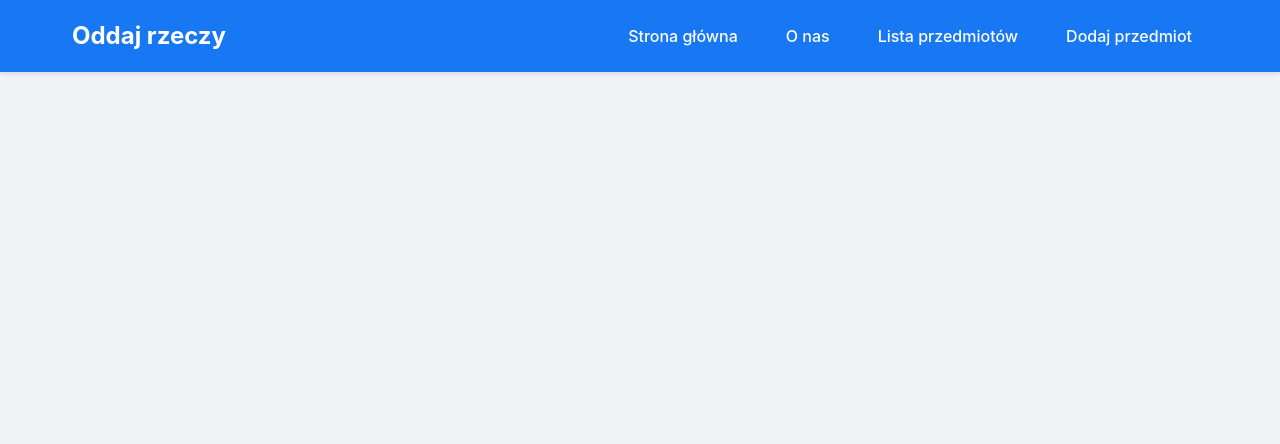
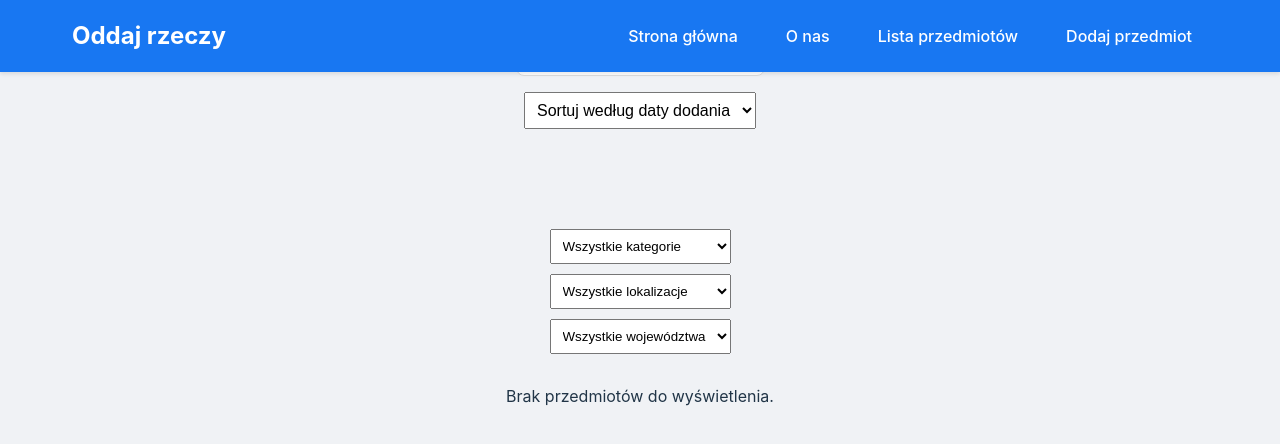
Before and after one commit to Jakubek93/oddajrzeczy, a React (Vite) app: page /items in a window 1280 px wide. Shown: the top 444 px of the page. Built offline with nearby package versions, Linux system fonts and the light colour scheme.

Commit message:
iteam list , sort iteam, searchbar

```diff
--- a/src/App.jsx
+++ b/src/App.jsx
@@ -4,6 +4,10 @@ import { BrowserRouter as Router, Routes, Route, useNavigate } from 'react-route
 import GlobalStyle from './GlobalStyle';
 import NavigationBar from './components/NavigationBar';
 import AddItemModal from './components/AddItemModal';
+import ItemList from './components/ItemList';
+import SearchBar from './components/SearchBar';
+import Filters from './components/Filters';
+import SortOptions from './components/SortOptions';
 
 const AppContainer = styled.div`
     display: flex;
@@ -27,14 +31,22 @@ const ContentContainer = styled.div`
 
 const App = () => {
     const [isAddModalOpen, setIsAddModalOpen] = useState(false);
+
     const [items, setItems] = useState([]);
+
     const categories = ['Odzież i Akcesoria', 'Meble i Wyposażenie Wnętrz', 'Elektronika'];
     const locations = ['Warszawa', 'Kraków', 'Łódź'];
     const voivodeships = ['Mazowieckie', 'Małopolskie', 'Łódzkie'];
 
+    const [searchQuery, setSearchQuery] = useState('');
+    const [filters, setFilters] = useState({ category: '', location: '' });
+    const [sortOption, setSortOption] = useState('dateAdded');
+
+
     const handleOpenAddItemModal = () => {
         setIsAddModalOpen(true);
     };
+
 
     const handleAddItem = (newItem) => {
         const newItemWithId = {
@@ -43,11 +55,28 @@ const App = () => {
             dateAdded: new Date().toISOString(),
             popularity: 0,
             imageUrl: newItem.image ? URL.createObjectURL(newItem.image) : null,
-            comments: []
         };
         setItems(prevItems => [...prevItems, newItemWithId]);
         setIsAddModalOpen(false);
     };
+
+
+    const handleSearch = (query) => setSearchQuery(query);
+    const handleFilterChange = (newFilters) => setFilters(newFilters);
+    const handleSortChange = (option) => setSortOption(option);
+
+
+    const filteredItems = items
+        .filter(item =>
+            item.name.toLowerCase().includes(searchQuery.toLowerCase()) &&
+            (filters.category ? item.category === filters.category : true) &&
+            (filters.location ? item.location === filters.location : true)
+        )
+        .sort((a, b) => {
+            if (sortOption === 'dateAdded') return new Date(b.dateAdded) - new Date(a.dateAdded);
+            if (sortOption === 'popularity') return b.popularity - a.popularity;
+            return 0;
+        });
 
     const AppContent = () => {
         const navigate = useNavigate();
@@ -58,7 +87,15 @@ const App = () => {
                     <Routes>
                         <Route path="/" element={<div>Strona główna</div>} />
                         <Route path="/about" element={<div>O nas</div>} />
-                        <Route path="/items" element={<div>Lista przedmiotów</div>} />
+                        <Route path="/items" element={
+                            <>
+                                {}
+                                <SearchBar onSearch={handleSearch} />
+                                <SortOptions onSortChange={handleSortChange} />
+                                <Filters onFilterChange={handleFilterChange} />
+                                <ItemList items={filteredItems} /> {}
+                            </>
+                        } />
                     </Routes>
                 </ContentContainer>
                 {isAddModalOpen && (
--- /dev/null
+++ b/src/components/Filters.jsx
@@ -0,0 +1,54 @@
+import React from 'react';
+import styled from 'styled-components';
+
+const FilterContainer = styled.div`
+    display: flex;
+    flex-direction: column;
+    margin-bottom: 20px;
+    margin-top: 60px;
+    padding-top: 20px
+`;
+
+const Select = styled.select`
+    padding: 8px;
+    margin-bottom: 10px;
+`;
+
+const Filters = ({ onFilterChange, categories = [], locations = [], voivodeships = [] }) => {
+    const handleCategoryChange = (e) => {
+        onFilterChange({ category: e.target.value });
+    };
+
+    const handleLocationChange = (e) => {
+        onFilterChange({ location: e.target.value });
+    };
+
+    const handleVoivodeshipChange = (e) => {
+        onFilterChange({ voivodeship: e.target.value });
+    };
+
+    return (
+        <FilterContainer>
+            <Select onChange={handleCategoryChange}>
+                <option value="">Wszystkie kategorie</option>
+                {categories.map((category) => (
+                    <option key={category} value={category}>{category}</option>
+                ))}
+            </Select>
+            <Select onChange={handleLocationChange}>
+                <option value="">Wszystkie lokalizacje</option>
+                {locations.map((location) => (
+                    <option key={location} value={location}>{location}</option>
+                ))}
+            </Select>
+            <Select onChange={handleVoivodeshipChange}>
+                <option value="">Wszystkie województwa</option>
+                {voivodeships.map((voivodeship) => (
+                    <option key={voivodeship} value={voivodeship}>{voivodeship}</option>
+                ))}
+            </Select>
+        </FilterContainer>
+    );
+};
+
+export default Filters;
--- /dev/null
+++ b/src/components/ItemList.jsx
@@ -0,0 +1,81 @@
+import React from 'react';
+import styled from 'styled-components';
+
+const ItemContainer = styled.div`
+    display: flex;
+    flex-wrap: wrap;
+    justify-content: space-around;
+    gap: 20px;
+    padding: 20px;
+`;
+
+const ItemCard = styled.div`
+    border: 1px solid #e0e0e0;
+    border-radius: 8px;
+    padding: 20px;
+    background-color: #ffffff;
+    box-shadow: 0 2px 4px rgba(0,0,0,0.1);
+    width: calc(50% - 20px);
+    display: flex;
+    flex-direction: column;
+
+    @media (max-width: 768px) {
+        width: 100%;
+    }
+`;
+
+const ItemImage = styled.img`
+    width: 100%;
+    height: 200px;
+    object-fit: cover;
+    border-radius: 8px;
+    margin-bottom: 15px;
+`;
+
+const ItemName = styled.h3`
+    margin: 0 0 15px 0;
+    font-size: 1.2em;
+    color: #333333;
+`;
+
+const ItemInfo = styled.p`
+    margin: 5px 0;
+    font-size: 14px;
+    color: #666666;
+`;
+
+const ItemDescription = styled.p`
+    margin: 15px 0;
+    font-size: 14px;
+    line-height: 1.4;
+    color: #444444;
+`;
+
+const ItemList = ({ items }) => {
+    if (!items || items.length === 0) {
+        return <div>Brak przedmiotów do wyświetlenia.</div>;
+    }
+
+    return (
+        <ItemContainer>
+            {items.map(item => (
+                <ItemCard key={item.id}>
+                    {item.imageUrl && (
+                        <ItemImage
+                            src={item.imageUrl}
+                            alt={item.name}
+                        />
+                    )}
+                    <ItemName>{item.name}</ItemName>
+                    <ItemInfo>Kategoria: {item.category}</ItemInfo>
+                    <ItemInfo>Lokalizacja: {item.location}</ItemInfo>
+                    <ItemInfo>Data dodania: {new Date(item.dateAdded).toLocaleDateString()}</ItemInfo>
+                    {item.phoneNumber && <ItemInfo>Telefon: {item.phoneNumber}</ItemInfo>}
+                    <ItemDescription>{item.description}</ItemDescription>
+                </ItemCard>
+            ))}
+        </ItemContainer>
+    );
+};
+
+export default ItemList;
--- /dev/null
+++ b/src/components/SearchBar.jsx
@@ -0,0 +1,34 @@
+import React from 'react';
+import styled from 'styled-components';
+
+const SearchContainer = styled.div`
+  margin-bottom: 1rem;
+`;
+
+const SearchInput = styled.input`
+  width: 100%;
+  padding: 12px 20px;
+  font-size: 16px;
+  border: 1px solid #ddd;
+  border-radius: 8px;
+  outline: none;
+  transition: border-color 0.3s;
+
+  &:focus {
+    border-color: #1877f2;
+  }
+`;
+
+const SearchBar = ({ onSearch }) => {
+    return (
+        <SearchContainer>
+            <SearchInput
+                type="text"
+                placeholder="Wyszukaj przedmioty..."
+                onChange={(e) => onSearch(e.target.value)}
+            />
+        </SearchContainer>
+    );
+};
+
+export default SearchBar;
--- /dev/null
+++ b/src/components/SortOptions.jsx
@@ -0,0 +1,24 @@
+import React from 'react';
+import styled from 'styled-components';
+
+const SortContainer = styled.div`
+    margin-bottom: 20px;
+`;
+
+const Select = styled.select`
+    padding: 8px;
+    font-size: 16px;
+`;
+
+const SortOptions = ({ onSortChange }) => {
+    return (
+        <SortContainer>
+            <Select onChange={(e) => onSortChange(e.target.value)}>
+                <option value="dateAdded">Sortuj według daty dodania</option>
+                <option value="popularity">Sortuj według popularności</option>
+            </Select>
+        </SortContainer>
+    );
+};
+
+export default SortOptions;
```
Also changed, not shown: src/subabase.js (added). Lines whose indentation alone changed are shown as unchanged.
